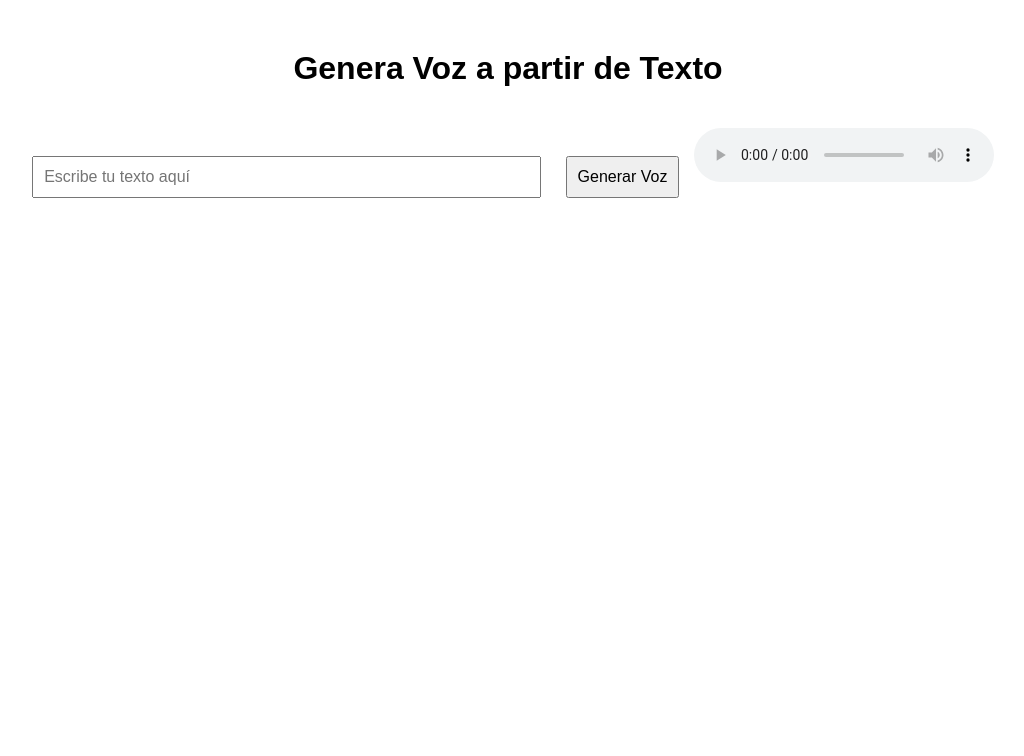
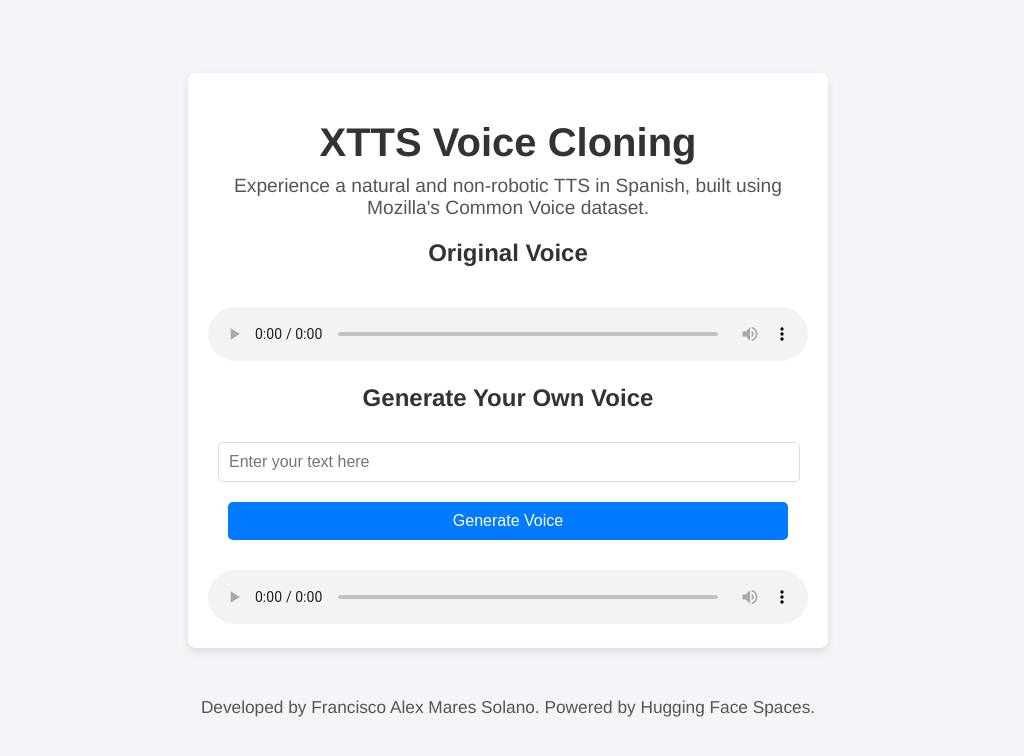
Before and after one commit to alxmares/TTS-Spanish, a plain HTML site: page index.html in a window 1280 px wide. Shown: the whole page, without its empty margins (132-1156 px from the left). Drawn offline with Linux system fonts and the light colour scheme.

Commit message:
Update index.html

```diff
--- a/index.html
+++ b/index.html
@@ -1,30 +1,90 @@
 <!DOCTYPE html>
-<html lang="es">
+<html lang="en">
 <head>
     <meta charset="UTF-8">
     <meta name="viewport" content="width=device-width, initial-scale=1.0">
     <title>XTTS Voice Cloning</title>
     <style>
         body {
-            font-family: Arial, sans-serif;
+            font-family: 'Helvetica Neue', Arial, sans-serif;
+            background-color: #f4f4f9;
+            color: #333;
             text-align: center;
-            margin-top: 50px;
+            margin: 0;
+            padding: 0;
+            display: flex;
+            flex-direction: column;
+            align-items: center;
+            justify-content: center;
+            min-height: 100vh;
+        }
+        h1 {
+            font-size: 2.5em;
+            margin-bottom: 0.2em;
+            color: #333;
+        }
+        p {
+            font-size: 1.2em;
+            margin: 0.5em 0;
+            color: #555;
+        }
+        .container {
+            background-color: #fff;
+            padding: 20px;
+            border-radius: 8px;
+            box-shadow: 0 4px 8px rgba(0, 0, 0, 0.1);
+            width: 90%;
+            max-width: 600px;
+            margin-bottom: 20px;
         }
         input[type="text"], button {
-            font-size: 16px;
+            font-size: 1em;
             padding: 10px;
             margin: 10px;
+            width: calc(100% - 40px);
+            border: 1px solid #ddd;
+            border-radius: 5px;
+        }
+        button {
+            background-color: #007BFF;
+            color: #fff;
+            border: none;
+            cursor: pointer;
+        }
+        button:hover {
+            background-color: #0056b3;
         }
         audio {
             margin-top: 20px;
+            width: 100%;
+        }
+        footer {
+            margin-top: 20px;
+            font-size: 0.9em;
+            color: #777;
         }
     </style>
 </head>
 <body>
-    <h1>Genera Voz a partir de Texto</h1>
-    <input type="text" id="inputText" placeholder="Escribe tu texto aquí" size="50">
-    <button onclick="generateVoice()">Generar Voz</button>
-    <audio id="audioOutput" controls></audio>
+    <div class="container">
+        <h1>XTTS Voice Cloning</h1>
+        <p>Experience a natural and non-robotic TTS in Spanish, built using Mozilla's Common Voice dataset.</p>
+
+        <h2>Original Voice</h2>
+        <audio controls>
+            <source src="https://alexmares-TTS-Mozilla.hf.space/file/your-reference-voice-file.mp3" type="audio/mpeg">
+            Your browser does not support the audio element.
+        </audio>
+
+        <h2>Generate Your Own Voice</h2>
+        <input type="text" id="inputText" placeholder="Enter your text here">
+        <button onclick="generateVoice()">Generate Voice</button>
+        <audio id="audioOutput" controls></audio>
+    </div>
+
+    <footer>
+        <p>Developed by Francisco Alex Mares Solano. Powered by Hugging Face Spaces.</p>
+    </footer>
 
     <script>
         async function generateVoice() {
```
